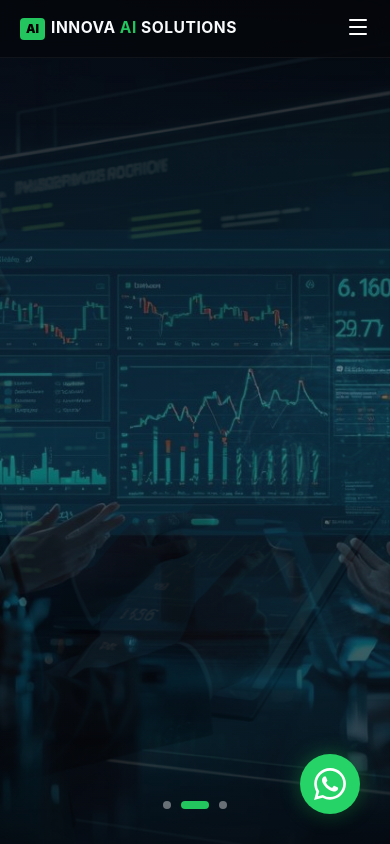
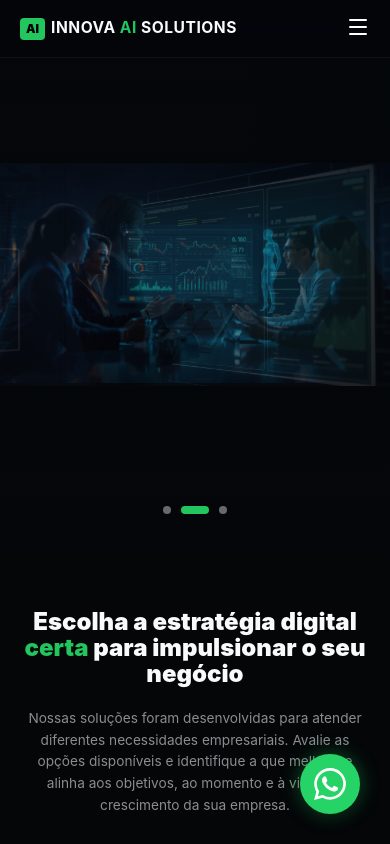
Before and after one commit to KamilaRib/Innova-Ai-Solutions---Plataforma-CRM, a React (Vite) app in the folder frontend/: page / in a window 390 px wide. Built offline with nearby package versions, Linux system fonts and the light colour scheme; no server answers.

Commit message:
fix: adjust hero carousel for mobile to show full images

```diff
--- a/frontend/src/pages/Home.jsx
+++ b/frontend/src/pages/Home.jsx
@@ -182,7 +182,7 @@ const Home = () => {
       )}
 
       {/* HERO CAROUSEL */}
-      <section style={{ position: 'relative', width: '100%', height: '100vh', overflow: 'hidden' }}>
+      <section style={{ position: 'relative', width: '100%', height: isMobile ? '65vh' : '100vh', overflow: 'hidden' }}>
         {/* SLIDES */}
         {slides.map((slide, idx) => (
           <div
@@ -190,9 +190,12 @@ const Home = () => {
             style={{
               position: 'absolute', inset: 0,
               backgroundImage: `url('${slide.img}')`,
-              backgroundSize: 'cover', backgroundPosition: 'center',
+              backgroundSize: isMobile ? 'contain' : 'cover',
+              backgroundPosition: 'center',
+              backgroundRepeat: 'no-repeat',
               opacity: currentSlide === idx ? 1 : 0,
-              transition: 'opacity 1s ease-in-out'
+              transition: 'opacity 1s ease-in-out',
+              backgroundColor: '#05070a'
             }}
           />
         ))}
```
